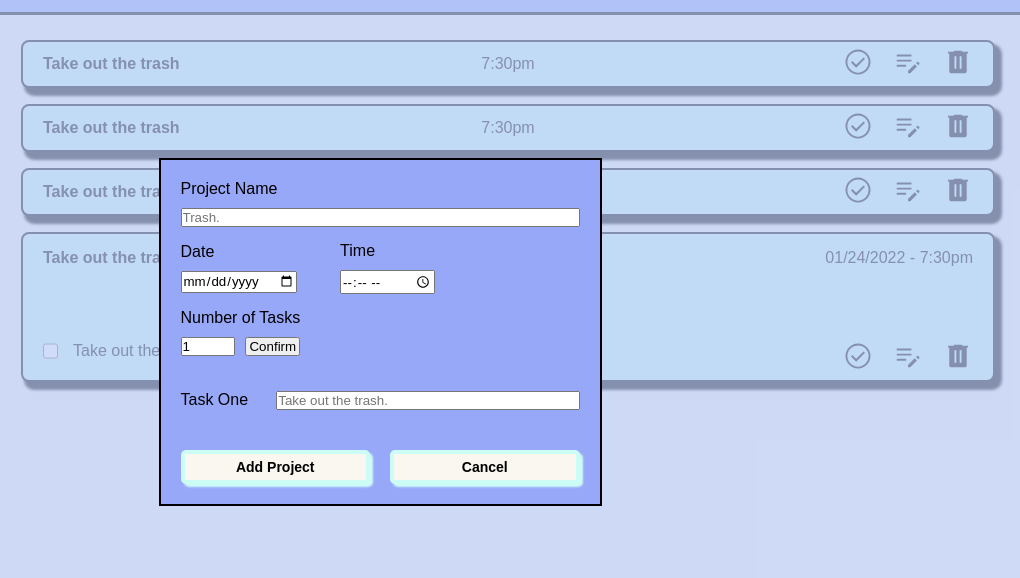
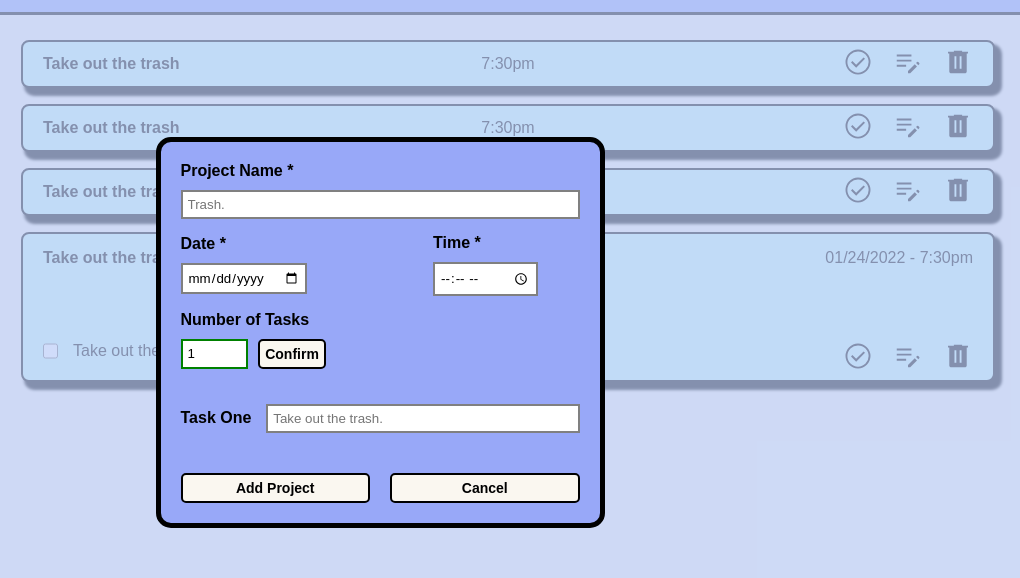
Before and after one commit to JoshDT900/TOP_ToDoList, a website built with webpack: page temp/index.html in a window 1280 px wide. Shown: the part 68-646 px from the top of the page, 260-1280 px from the left. Built offline with nearby package versions, Linux system fonts and the light colour scheme.

Commit message:
Add form styling

```diff
--- a/temp/index.html
+++ b/temp/index.html
@@ -125,15 +125,15 @@
             <div class="form_box">
                 <form action="" method="post" class="add_task_form">
                     <div class="proj_name_box">
-                        <label for="project_name">Project Name</label>
+                        <label for="project_name">Project Name *</label>
                         <input type="text" id="project_name" name="project_name" placeholder="Trash." minlength="4" maxlength="30" required>
                     </div>
                     <div class="date_box">
-                        <label for="date_entry">Date</label>
+                        <label for="date_entry">Date *</label>
                         <input type="date" name="date_entry" id="date_entry" required>
                     </div>
                     <div class="time_box">
-                        <label for="time_entry">Time</label>
+                        <label for="time_entry">Time *</label>
                         <input type="time" name="time_entry" id="time_entry" required>
                     </div>
                     <div class="task_num_box">
@@ -143,7 +143,7 @@
                     </div>
                     <div class="task_box">
                         <label for="task_one">Task One</label>
-                        <input type="text" name="task_one" id="task_one" placeholder="Take out the trash.">
+                        <input type="text" name="task_one" id="task_one" placeholder="Take out the trash." required>
                     </div>
                     <div class="submit_box">
                         <button type="submit">Add Project</button>
--- a/temp/style.css
+++ b/temp/style.css
@@ -224,7 +224,8 @@ body {
   background-color: rgb(152, 168, 248);
   gap: 15px;
   width: 399px;
-  border: 2px solid black;
+  border: 5px solid black;
+  border-radius: 15px;
   padding: 20px;
 }
 
@@ -241,7 +242,7 @@ body {
   display: flex;
   flex-direction: column;
   gap: 10px;
-  grid-column: 1/2;
+  grid-column: 1/3;
   grid-row: 2/3;
 }
 
@@ -249,7 +250,7 @@ body {
   display: flex;
   flex-direction: column;
   gap: 10px;
-  grid-column: 2/3;
+  grid-column: 4/6;
   grid-row: 2/3;
 }
 
@@ -267,7 +268,14 @@ body {
 }
 
 .task_num_box button {
-
+  padding: 5px;
+  background-color: rgb(250, 247, 240);
+  font-weight: bold;
+  font-size: 14px;
+  border-style: none;
+  border-radius: 5px;
+  border: 2px solid black;
+  width: 100%;
 }
 
 .add_task_form .task_box {
@@ -275,11 +283,39 @@ body {
   width: 100%;
   grid-column: 1/6;
   grid-row: 4/5;
+  align-items: center;
+}
+
+.form_box input {
+  padding: 5px;
+  border-style: none;
+  border: 2px solid grey;
+  outline: none;
+}
+
+.form_box button:hover {
+  background-color: black;
+  color: white;
+  border: 2px solid white;
+}
+
+.form_box label {
+  font-weight: 600;
 }
 
 .task_box input {
   margin-left: auto;
   width: 75%;
+  padding: 5px;
+}
+
+.form_box input:focus:invalid {
+  border: 2px solid red;
+}
+
+.form_box input:focus:valid,
+.form_box input:valid {
+  border: 2px solid green;
 }
 
 .add_task_form .submit_box {
@@ -299,7 +335,6 @@ body {
   font-size: 14px;
   border-style: none;
   border-radius: 5px;
-  border: 4px solid #CDFCF6;
-  box-shadow: 3px 3px 2px 0px #cdfcf6;
+  border: 2px solid black;
   width: 100%;
 }
```
